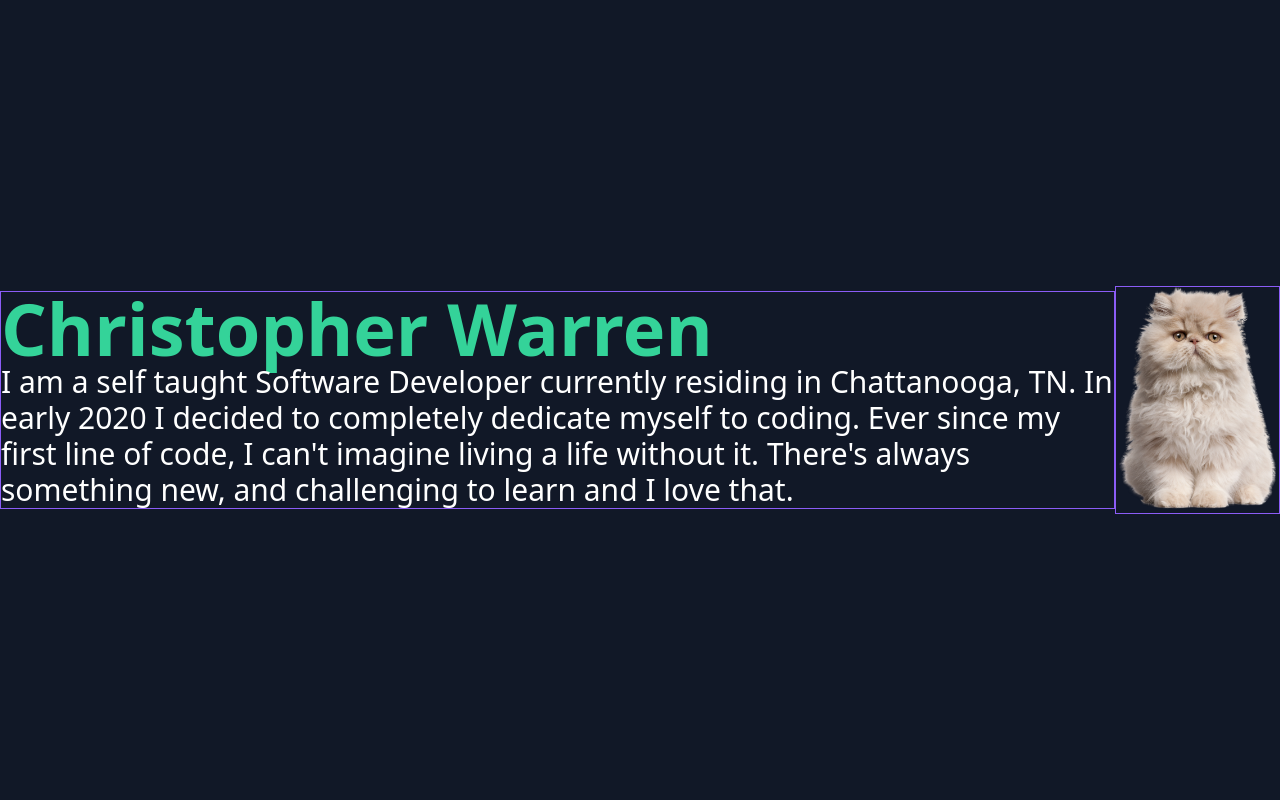
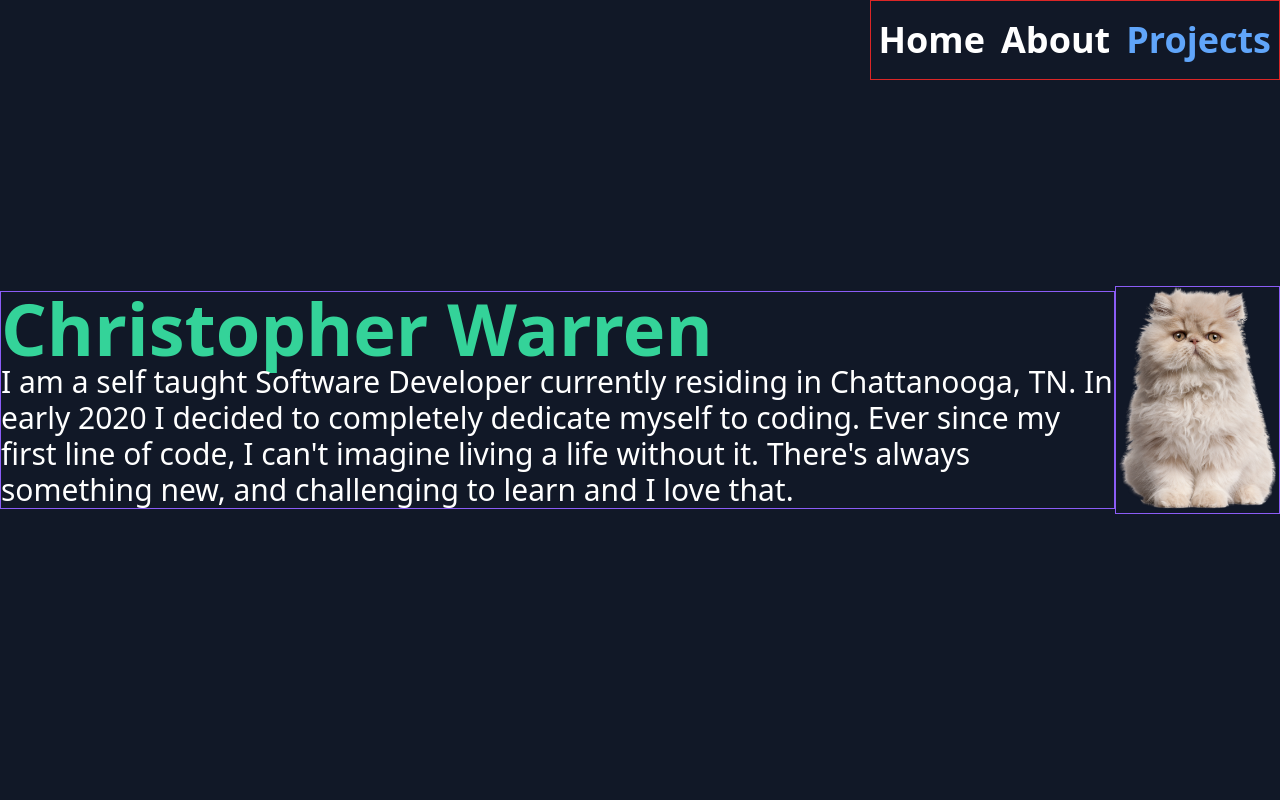
Before and after one commit to Christopher-Warren/portfoliov3, a Next.js app: page / in a window 1280 px wide. Shown: the top 800 px of the page. Built offline with nearby package versions, Linux system fonts and the light colour scheme.

Commit message:
Improved state naming

```diff
--- a/components/NavBar.js
+++ b/components/NavBar.js
@@ -4,24 +4,23 @@ import isInViewport from "../utils/isInViewPort";
 
 import NavItems from "./NavItems";
 
-const NavBar = ({ activeNav, setActiveNav }) => {
-  const [mountNav, setMountNav] = useState(null);
+const NavBar = ({ activeLink, setActiveLink }) => {
+  const [expandNav, setExpandNav] = useState(true);
 
   const handleScroll = (e) => {
     if (window.scrollY > 40) {
-      setMountNav(false);
+      setExpandNav(false);
     } else {
-      setMountNav(true);
+      setExpandNav(true);
     }
-    if (isInViewport(document.getElementById("home"))) setActiveNav(0);
-    if (isInViewport(document.getElementById("about"))) setActiveNav(1);
-    if (isInViewport(document.getElementById("projects"))) setActiveNav(2);
+    if (isInViewport(document.getElementById("home"))) setActiveLink(0);
+    if (isInViewport(document.getElementById("about"))) setActiveLink(1);
+    if (isInViewport(document.getElementById("projects"))) setActiveLink(2);
   };
 
   useEffect(() => {
     handleScroll();
     window.addEventListener("scroll", handleScroll);
-
     return function cleanup() {
       window.removeEventListener("scroll", handleScroll);
     };
@@ -29,7 +28,7 @@ const NavBar = ({ activeNav, setActiveNav }) => {
 
   return (
     <div>
-      <NavItems activeNav={activeNav} mountNav={mountNav} />
+      <NavItems activeLink={activeLink} expandNav={expandNav} />
     </div>
   );
 };
--- a/components/NavItems.js
+++ b/components/NavItems.js
@@ -1,6 +1,6 @@
 import NavModal from "./NavModal";
 
-const NavItems = ({ activeNav, mountNav }) => {
+const NavItems = ({ activeLink, expandNav }) => {
   const handleNavClick = (e) => {
     e.preventDefault();
 
@@ -14,7 +14,7 @@ const NavItems = ({ activeNav, mountNav }) => {
   return (
     <div
       className={`text-2xl flex md:justify-between justify-center fixed top-0 w-full bg-gray-900 transition-all ease-in-out ${
-        mountNav ? "h-20 duration-700" : "h-16 glow-md duration-500"
+        expandNav ? "h-20 duration-700" : "h-16 glow-md duration-500"
       }`}
     >
       {/*
@@ -26,12 +26,12 @@ const NavItems = ({ activeNav, mountNav }) => {
 
       */}
       <NavModal />
-      <ul className="hidden font-bold border border-red-600 ">
+      <ul className="sm:flex sm:items-center sm:text-4xl hidden font-bold border border-red-600 ">
         <li className="px-2">
           <a
             href="#home"
             onClick={handleNavClick}
-            className={activeNav === 0 ? "text-blue-400" : ""}
+            className={activeLink === 0 ? "text-blue-400" : ""}
           >
             Home
           </a>
@@ -40,7 +40,7 @@ const NavItems = ({ activeNav, mountNav }) => {
           <a
             href="#about"
             onClick={handleNavClick}
-            className={activeNav === 1 ? "text-blue-400" : ""}
+            className={activeLink === 1 ? "text-blue-400" : ""}
           >
             About
           </a>
@@ -49,7 +49,7 @@ const NavItems = ({ activeNav, mountNav }) => {
           <a
             href="#projects"
             onClick={handleNavClick}
-            className={activeNav === 2 ? "text-blue-400" : ""}
+            className={activeLink === 2 ? "text-blue-400" : ""}
           >
             Projects
           </a>
--- a/components/NavModal.js
+++ b/components/NavModal.js
@@ -2,11 +2,10 @@ import { useState } from "react";
 
 export default function NavModal() {
   const [navModal, setNavModal] = useState(false);
-  console.log(navModal);
+
   // disables scroll bars when
   // modal is visible
   const handleNavModal = () => {
-    console.log("why am i being called");
     setNavModal(!navModal);
     navModal
       ? (document.body.style.overflow = "visible")
@@ -42,7 +41,25 @@ export default function NavModal() {
           navModal ? "left-0" : "-left-full"
         }`}
       >
-        <div onClick={handleNavModal}>hide/show modal</div>
+        <div
+          onClick={handleNavModal}
+          className="flex justify-center border  border-red-400"
+        >
+          <svg
+            xmlns="http://www.w3.org/2000/svg"
+            fill="none"
+            viewBox="0 0 24 24"
+            stroke="currentColor"
+            width="100px"
+          >
+            <path
+              strokeLinecap="round"
+              strokeLinejoin="round"
+              strokeWidth={2}
+              d="M6 18L18 6M6 6l12 12"
+            />
+          </svg>
+        </div>
       </div>
     </div>
   );
--- a/pages/index.js
+++ b/pages/index.js
@@ -4,15 +4,15 @@ import { useState } from "react";
 import NavBar from "../components/NavBar";
 
 export default function Home() {
-  const [activeNav, setActiveNav] = useState(Number);
+  const [activeLink, setActiveLink] = useState(0);
 
   return (
     <div>
       <Head>
         <title>
-          {(activeNav === 0 && "Home") ||
-            (activeNav === 1 && "About") ||
-            (activeNav === 2 && "Projects")}{" "}
+          {(activeLink === 0 && "Home") ||
+            (activeLink === 1 && "About") ||
+            (activeLink === 2 && "Projects")}{" "}
           | Christopher Warren
         </title>
         <meta name="viewport" content="initial-scale=1.0, width=device-width" />
@@ -52,7 +52,7 @@ export default function Home() {
           </div>
         </div>
       </div>
-      <NavBar activeNav={activeNav} setActiveNav={setActiveNav} />
+      <NavBar activeLink={activeLink} setActiveLink={setActiveLink} />
     </div>
   );
 }
```
